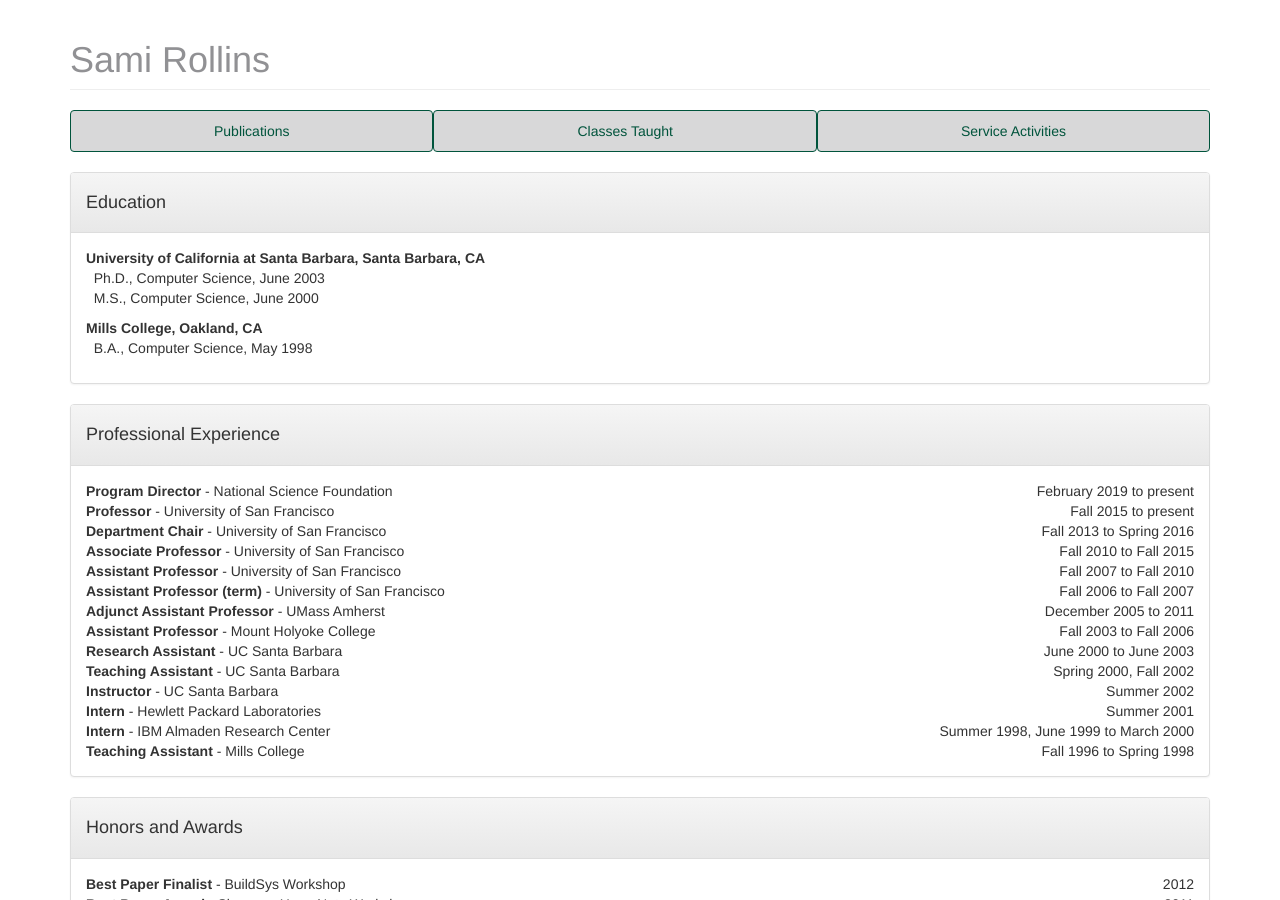
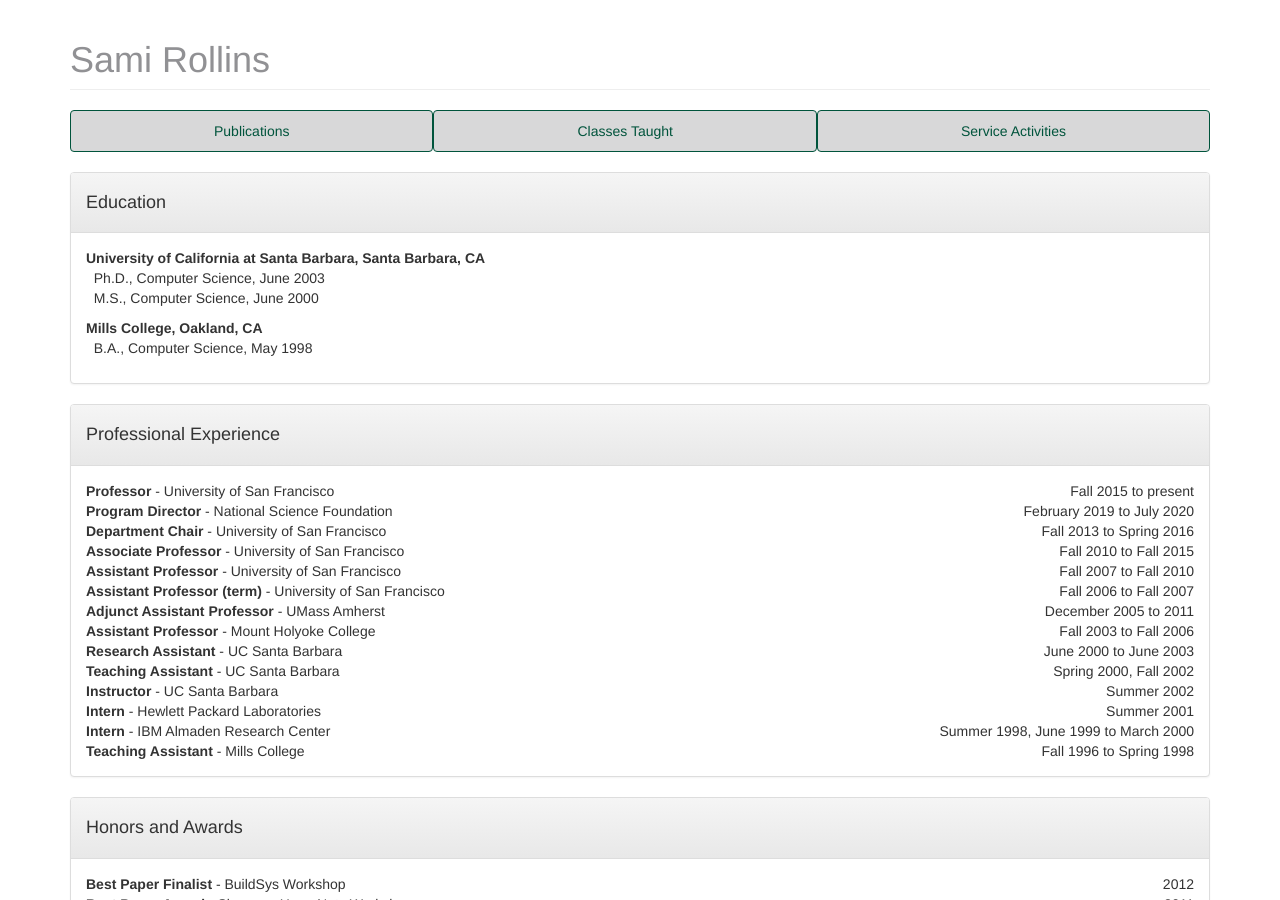
Before and after one commit to srollins/srollins.github.io, a Jekyll site: the page built from vita.html, in a window 1280 px wide and 900 px high. Built offline with Jekyll 4.4.1, drawn with Linux system fonts in a browser that asks for light colours.

Commit message:
no longer at NSF

```diff
--- a/index.html
+++ b/index.html
@@ -28,7 +28,7 @@ title: Home
 
         <div class="panel-heading"><h4>Current Semester</h4></div>
         <div class="panel-body">
-        	<p>I am on leave from USF to serve as a Program Director in the Division of Undergraduate Education at the National Science Foundation. If you have questions about USF Computer Science advising or the USF CS undergraduate or graduate programs please refer to the <a href="https://myusf.usfca.edu/arts-sciences/computer-science">USF CS Department web page</a> for an appropriate contact.</p>
+        	<p>I am on sabbatical for the 2020/2021 academic year. If you have questions about USF Computer Science advising or the USF CS undergraduate or graduate programs please refer to the <a href="https://myusf.usfca.edu/arts-sciences/computer-science">USF CS Department web page</a> for an appropriate contact.</p>
 <!--           <div class="table-responsive">
             <table class="table">
               <tr>
--- a/vita.html
+++ b/vita.html
@@ -60,8 +60,8 @@ title: CV
 	<div class="panel-heading"><h4><a name="experience"></a>Professional Experience</h4></div>
 	<div class="panel-body">
 
-		<strong>Program Director</strong> - National Science Foundation <span style="float:right;">February 2019 to present</span><br/>
 		<strong>Professor</strong> - University of San Francisco <span style="float:right;">Fall 2015 to present</span><br/>
+		<strong>Program Director</strong> - National Science Foundation <span style="float:right;">February 2019 to July 2020</span><br/>
 		<strong>Department Chair</strong> - University of San Francisco <span style="float:right;">Fall 2013 to Spring 2016</span><br/>
 		<strong>Associate Professor</strong> - University of San Francisco <span style="float:right;">Fall 2010 to Fall 2015</span><br/>
 		<strong>Assistant Professor</strong> - University of San Francisco <span style="float:right;">Fall 2007 to Fall 2010</span><br/>
```
